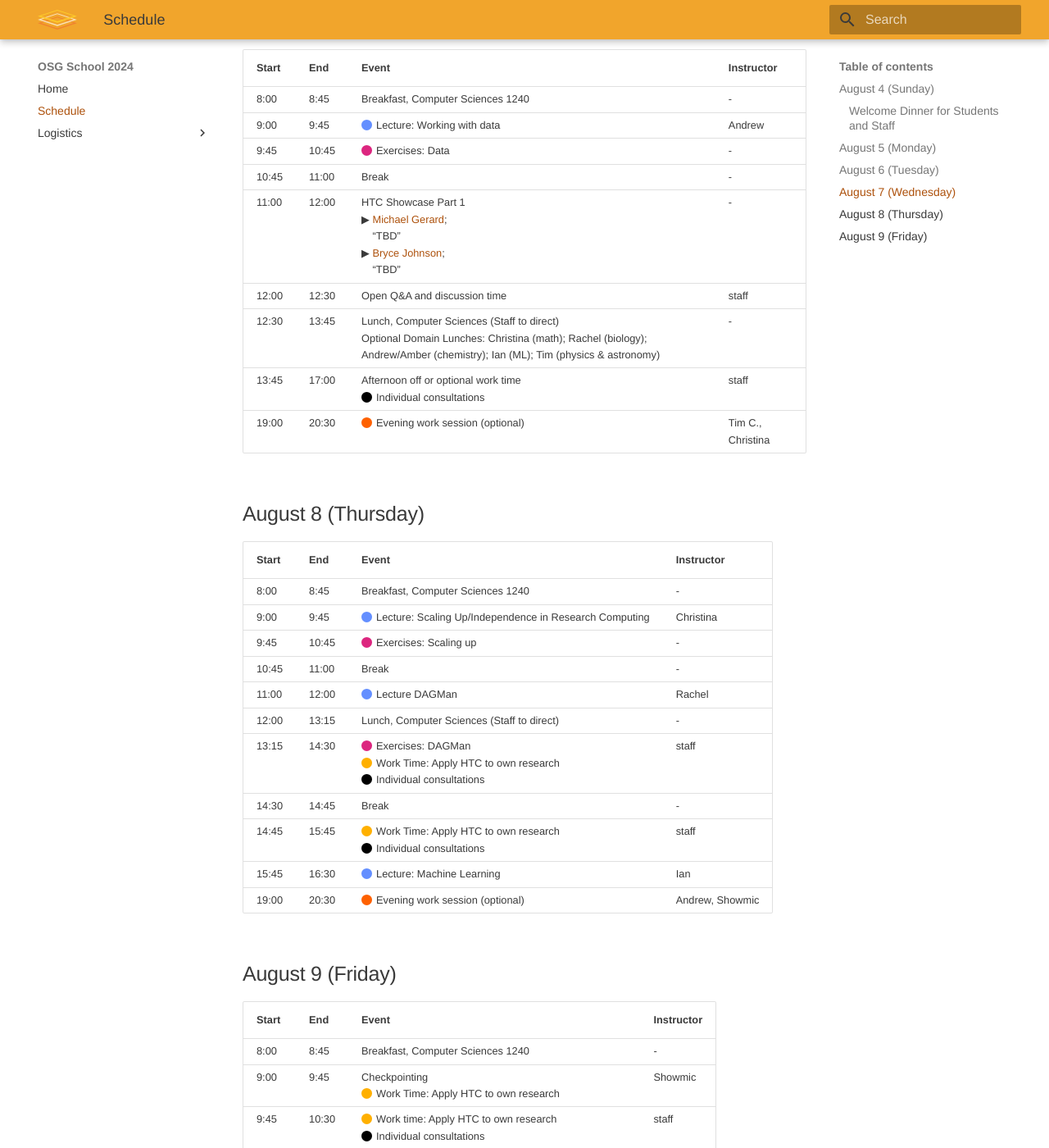
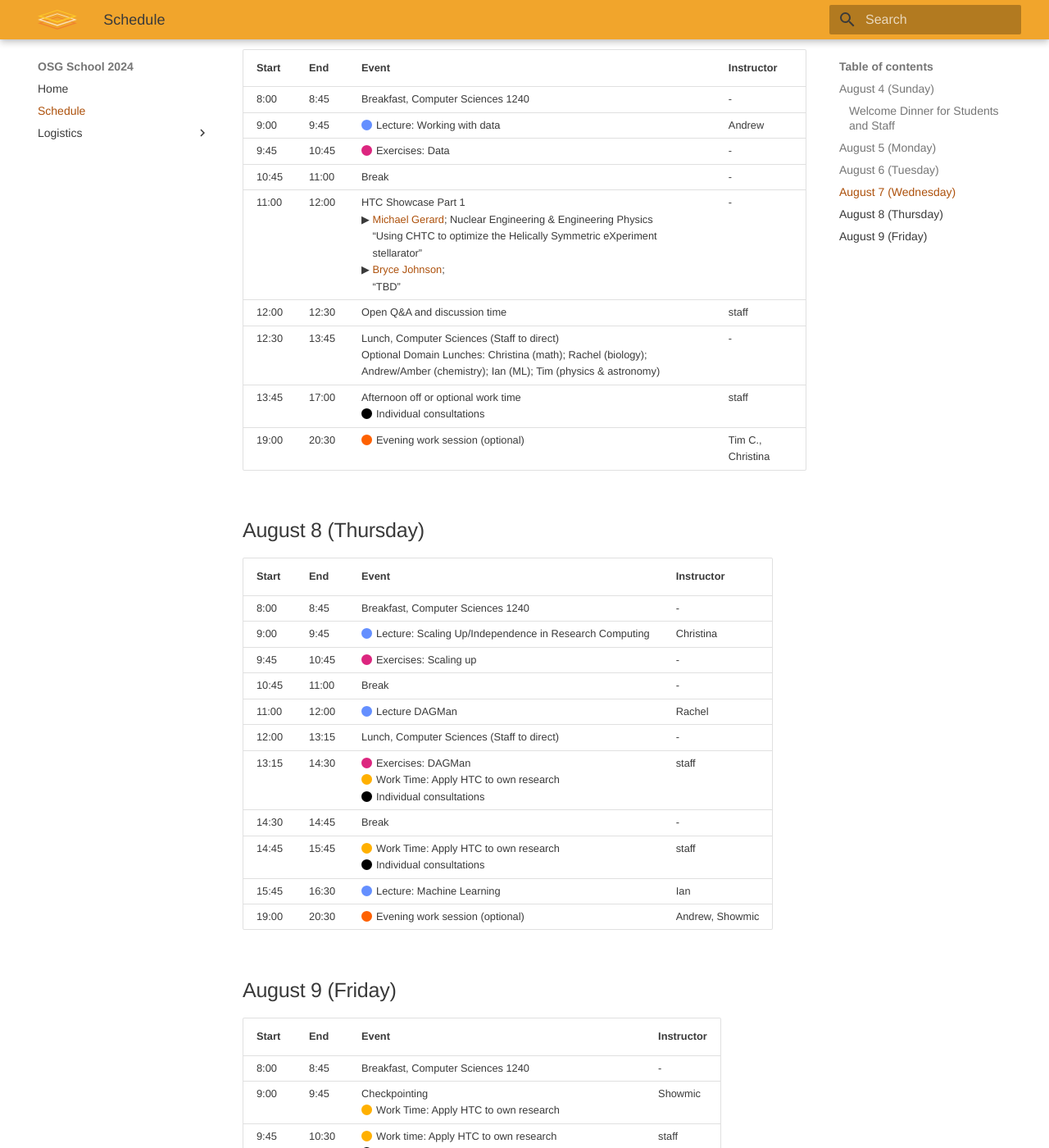
Before and after one commit to osg-htc/school-2024, an MkDocs documentation site: the page built from docs/schedule.md, in a window 1280 px wide and 1400 px high, scrolled down 1530 px. Shown: the whole window at 82% size. Built offline with MkDocs 1.6.1 and Material for MkDocs 9.7.7, drawn with Linux system fonts in a browser that asks for light colours; some of the changed text lies outside the part shown.

Commit message:
Added 2 Showcase details

```diff
--- a/docs/schedule.md
+++ b/docs/schedule.md
@@ -243,8 +243,9 @@
         <td>12:00</td>
         <td>
           HTC Showcase Part 1<br>
-          &#9654; <span style="color: rgb(173, 81, 12);">Michael Gerard</span>;<br>
-          <div style="margin-left: 2ex;">“TBD”</div>
+          &#9654; <span style="color: rgb(173, 81, 12);">Michael Gerard</span>;
+          Nuclear Engineering &amp; Engineering Physics<br>
+          <div style="margin-left: 2ex;">“Using CHTC to optimize the Helically Symmetric eXperiment stellarator”</div>
           &#9654; <span style="color: rgb(173, 81, 12);">Bryce Johnson</span>;<br>
           <div style="margin-left: 2ex;">“TBD”</div>
           </td>
@@ -442,8 +443,9 @@
           <br>
           &#9654; <span style="color: rgb(173, 81, 12);">Saloni Bhogale</span>;<br>
           <div style="margin-left: 2ex;">“TBD”</div>
-          &#9654; <span style="color: rgb(173, 81, 12);">Dan Wright</span>;<br>
-          <div style="margin-left: 2ex;">“TBD”</div>
+          &#9654; <span style="color: rgb(173, 81, 12);">Dan Wright</span>;
+          Civil &amp; Environmental Engineering<br>
+          <div style="margin-left: 2ex;">“Computational hydroclimate research enabled by HTC”</div>
       </td>
       <td>-</td>
     </tr>
```
